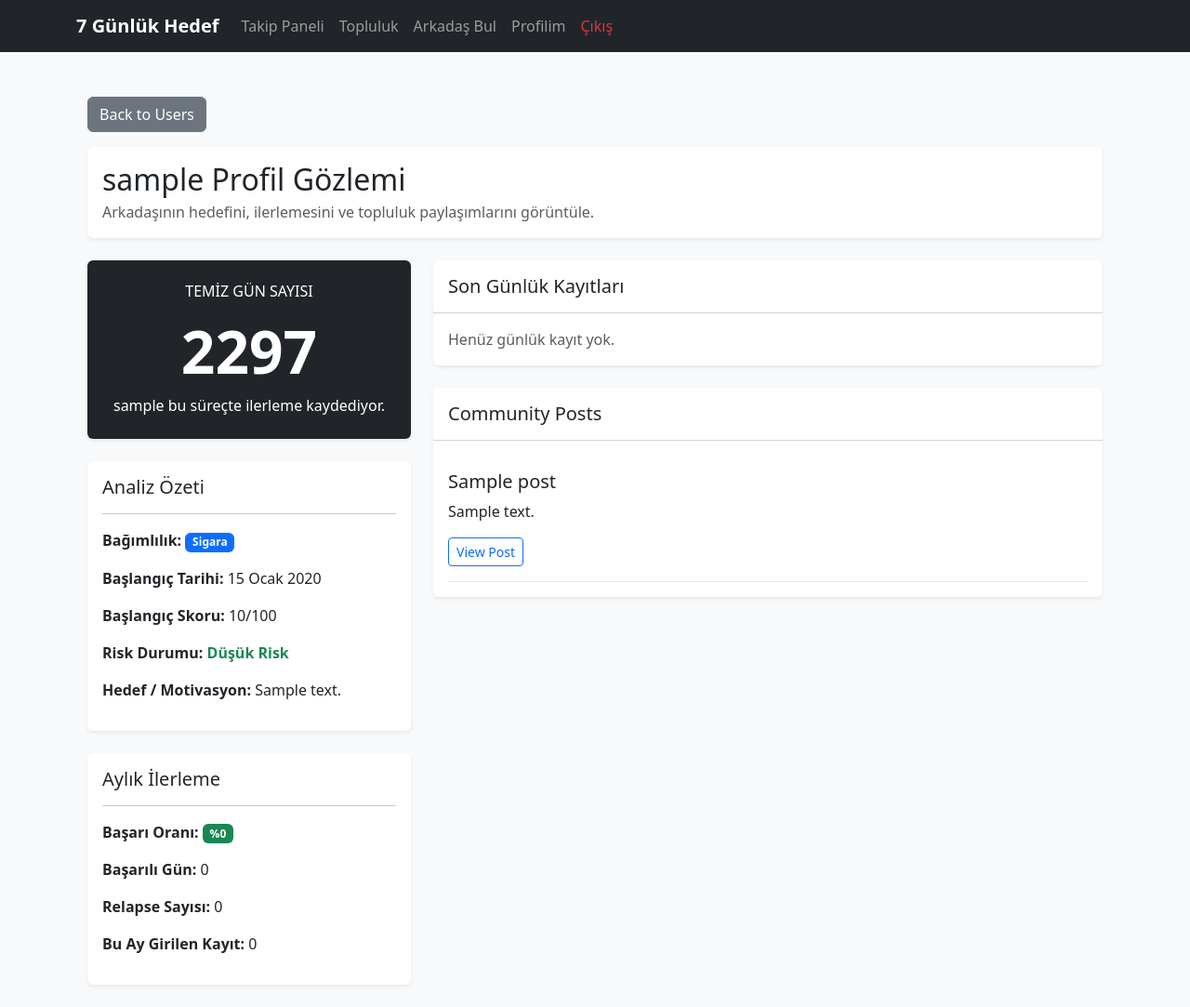
After one commit to encicek/BreakFree, a Django app: a page that uses templates/base.html in a window 1280 px wide. The commit adds this page. Shown: the whole page at 93% size. Run offline with Django 5.2, Linux system fonts and the light colour scheme; a user stored in the database is signed in; tables that the repository leaves empty hold one stand-in row (values such as "Sample post"); data that the repository does not hold is empty.

Commit message:
adasdasdadas
community bağlantı

```diff
--- a/community/admin.py
+++ b/community/admin.py
@@ -1,6 +1,7 @@
 from django.contrib import admin
-from .models import Post, Comment, Support
+from .models import Post, Comment, Support, Friendship
 
 admin.site.register(Post)
 admin.site.register(Comment)
 admin.site.register(Support)
+admin.site.register(Friendship)
--- a/community/urls.py
+++ b/community/urls.py
@@ -7,4 +7,8 @@ urlpatterns = [
     path('create/', views.create_post, name='create_post'),
     path('post/<int:post_id>/', views.post_detail, name='post_detail'),
     path('post/<int:post_id>/support/', views.support_post, name='support_post'),
+
+    path('users/', views.user_list, name='user_list'),
+    path('profile/<str:username>/', views.user_profile, name='user_profile'),
+    path('friend/<int:user_id>/', views.toggle_friend, name='toggle_friend'),
 ]
--- a/community/views.py
+++ b/community/views.py
@@ -1,7 +1,11 @@
 from django.shortcuts import render, redirect, get_object_or_404
 from django.contrib.auth.decorators import login_required
-from .models import Post
+from django.contrib.auth.models import User
+from datetime import date
+
+from .models import Post, Friendship
 from .forms import PostForm, CommentForm
+from tracking.models import DependencyGoal
 
 
 def community_home(request):
@@ -58,3 +62,101 @@ def support_post(request, post_id):
         support.delete()
 
     return redirect('post_detail', post_id=post.id)
+
+@login_required
+def user_list(request):
+    users = User.objects.exclude(id=request.user.id)
+
+    friends = Friendship.objects.filter(
+        from_user=request.user
+    ).values_list('to_user_id', flat=True)
+
+    return render(request, 'community/user_list.html', {
+        'users': users,
+        'friends': friends,
+    })
+
+
+@login_required
+def user_profile(request, username):
+    profile_user = get_object_or_404(User, username=username)
+
+    posts = Post.objects.filter(user=profile_user).order_by('-created_at')
+
+    is_friend = Friendship.objects.filter(
+        from_user=request.user,
+        to_user=profile_user
+    ).exists()
+
+    goal = DependencyGoal.objects.filter(
+        user=profile_user,
+        is_active=True
+    ).first()
+
+    clean_days = 0
+    risk_level = None
+    recent_logs = None
+
+    monthly_success_rate = 0
+    monthly_total_logs = 0
+    monthly_relapses = 0
+    monthly_success_days = 0
+
+    if goal:
+        relapse_count = goal.logs.filter(relapse=True).count()
+        total_days = (date.today() - goal.start_date).days + 1
+        clean_days = max(total_days - relapse_count, 0)
+
+        recent_logs = goal.logs.all()[:5]
+
+        today = date.today()
+        monthly_logs = goal.logs.filter(
+            date__year=today.year,
+            date__month=today.month
+        )
+
+        monthly_total_logs = monthly_logs.count()
+        monthly_relapses = monthly_logs.filter(relapse=True).count()
+        monthly_success_days = monthly_total_logs - monthly_relapses
+
+        if monthly_total_logs > 0:
+            monthly_success_rate = round(
+                (monthly_success_days / monthly_total_logs) * 100
+            )
+
+        if goal.initial_score >= 70:
+            risk_level = "Yüksek"
+        elif goal.initial_score >= 40:
+            risk_level = "Orta"
+        else:
+            risk_level = "Düşük"
+
+    return render(request, 'community/user_profile.html', {
+        'profile_user': profile_user,
+        'posts': posts,
+        'is_friend': is_friend,
+        'goal': goal,
+        'clean_days': clean_days,
+        'risk_level': risk_level,
+        'recent_logs': recent_logs,
+        'monthly_success_rate': monthly_success_rate,
+        'monthly_total_logs': monthly_total_logs,
+        'monthly_relapses': monthly_relapses,
+        'monthly_success_days': monthly_success_days,
+    })
+
+
+@login_required
+def toggle_friend(request, user_id):
+    to_user = get_object_or_404(User, id=user_id)
+
+    if to_user != request.user:
+        friendship, created = Friendship.objects.get_or_create(
+            from_user=request.user,
+            to_user=to_user
+        )
+
+        if not created:
+            friendship.delete()
+
+    return redirect('user_profile', username=to_user.username)
--- a/templates/base.html
+++ b/templates/base.html
@@ -10,15 +10,44 @@
 
     <nav class="navbar navbar-expand-lg navbar-dark bg-dark mb-4">
         <div class="container">
-            <a class="navbar-brand" href="#">7 Günlük Hedef</a>
+
+            <a class="navbar-brand fw-bold" href="#">
+                7 Günlük Hedef
+            </a>
+
             <div class="collapse navbar-collapse">
                 <ul class="navbar-nav me-auto">
+
                     <li class="nav-item">
-                        <a class="nav-link" href="/tracking/">Takip Paneli</a>
+                        <a class="nav-link" href="{% url 'tracking:dashboard' %}">
+                            Takip Paneli
+                        </a>
                     </li>
+
                     <li class="nav-item">
-                        <a class="nav-link" href="/community/">Topluluk</a>
+                        <a class="nav-link" href="{% url 'community_home' %}">
+                            Topluluk
+                        </a>
                     </li>
+
+                    <li class="nav-item">
+                        <a class="nav-link" href="{% url 'user_list' %}">
+                            Arkadaş Bul
+                        </a>
+                    </li>
+
+                    <li class="nav-item">
+                        <a class="nav-link" href="{% url 'user_profile' request.user.username %}">
+                            Profilim
+                        </a>
+                    </li>
+
+                    <li class="nav-item">
+                        <a class="nav-link text-danger" href="{% url 'logout' %}">
+                            Çıkış
+                        </a>
+                    </li>
+
                 </ul>
             </div>
         </div>
--- /dev/null
+++ b/templates/community/user_profile.html
@@ -0,0 +1,194 @@
+{% extends 'base.html' %}
+
+{% block content %}
+<div class="container mt-5">
+
+    <a href="{% url 'user_list' %}" class="btn btn-secondary mb-3">
+        Back to Users
+    </a>
+
+    <div class="card shadow-sm border-0 mb-4">
+        <div class="card-body d-flex justify-content-between align-items-center">
+            <div>
+                <h2 class="mb-1">{{ profile_user.username }} Profil Gözlemi</h2>
+                <p class="text-muted mb-0">
+                    Arkadaşının hedefini, ilerlemesini ve topluluk paylaşımlarını görüntüle.
+                </p>
+            </div>
+
+            {% if profile_user != request.user %}
+                {% if is_friend %}
+                    <a href="{% url 'toggle_friend' profile_user.id %}" class="btn btn-danger">
+                        Remove Friend
+                    </a>
+                {% else %}
+                    <a href="{% url 'toggle_friend' profile_user.id %}" class="btn btn-success">
+                        Add Friend
+                    </a>
+                {% endif %}
+            {% endif %}
+        </div>
+    </div>
+
+    {% if goal %}
+        <div class="row">
+            <div class="col-md-4">
+
+                <div class="card shadow-sm border-0 bg-dark text-white mb-4">
+                    <div class="card-body text-center p-4">
+                        <h6 class="text-uppercase mb-3">Temiz Gün Sayısı</h6>
+                        <h1 class="display-3 fw-bold">{{ clean_days }}</h1>
+                        <p class="mb-0">
+                            {{ profile_user.username }} bu süreçte ilerleme kaydediyor.
+                        </p>
+                    </div>
+                </div>
+
+                <div class="card shadow-sm border-0 mb-4">
+                    <div class="card-body">
+                        <h5>Analiz Özeti</h5>
+                        <hr>
+
+                        <p>
+                            <strong>Bağımlılık:</strong>
+                            <span class="badge bg-primary">
+                                {{ goal.get_dependency_type_display }}
+                            </span>
+                        </p>
+
+                        <p>
+                            <strong>Başlangıç Tarihi:</strong>
+                            {{ goal.start_date }}
+                        </p>
+
+                        <p>
+                            <strong>Başlangıç Skoru:</strong>
+                            {{ goal.initial_score }}/100
+                        </p>
+
+                        <p>
+                            <strong>Risk Durumu:</strong>
+                            {% if risk_level == "Yüksek" %}
+                                <span class="text-danger fw-bold">Yüksek Risk</span>
+                            {% elif risk_level == "Orta" %}
+                                <span class="text-warning fw-bold">Orta Risk</span>
+                            {% else %}
+                                <span class="text-success fw-bold">Düşük Risk</span>
+                            {% endif %}
+                        </p>
+
+                        {% if goal.target_note %}
+                            <p>
+                                <strong>Hedef / Motivasyon:</strong>
+                                {{ goal.target_note }}
+                            </p>
+                        {% endif %}
+                    </div>
+                </div>
+
+                <div class="card shadow-sm border-0 mb-4">
+                    <div class="card-body">
+                        <h5>Aylık İlerleme</h5>
+                        <hr>
+
+                        <p>
+                            <strong>Başarı Oranı:</strong>
+                            <span class="badge bg-success">
+                                %{{ monthly_success_rate }}
+                            </span>
+                        </p>
+
+                        <p>
+                            <strong>Başarılı Gün:</strong>
+                            {{ monthly_success_days }}
+                        </p>
+
+                        <p>
+                            <strong>Relapse Sayısı:</strong>
+                            {{ monthly_relapses }}
+                        </p>
+
+                        <p>
+                            <strong>Bu Ay Girilen Kayıt:</strong>
+                            {{ monthly_total_logs }}
+                        </p>
+                    </div>
+                </div>
+
+            </div>
+
+            <div class="col-md-8">
+
+                <div class="card shadow-sm border-0 mb-4">
+                    <div class="card-header bg-white py-3">
+                        <h5 class="mb-0">Son Günlük Kayıtları</h5>
+                    </div>
+
+                    <div class="card-body">
+                        {% for log in recent_logs %}
+                            <div class="border-bottom py-2">
+                                <p class="mb-1">
+                                    <strong>{{ log.date }}</strong>
+                                </p>
+
+                                <p class="mb-1">
+                                    Zorlanma Seviyesi: {{ log.craving_level }}/10
+                                </p>
+
+                                <p class="mb-1">
+                                    Relapse:
+                                    {% if log.relapse %}
+                                        <span class="text-danger fw-bold">Evet</span>
+                                    {% else %}
+                                        <span class="text-success fw-bold">Hayır</span>
+                                    {% endif %}
+                                </p>
+
+                                {% if log.trigger %}
+                                    <p class="mb-0 text-muted">
+                                        Tetikleyici: {{ log.trigger }}
+                                    </p>
+                                {% endif %}
+                            </div>
+                        {% empty %}
+                            <p class="text-muted mb-0">
+                                Henüz günlük kayıt yok.
+                            </p>
+                        {% endfor %}
+                    </div>
+                </div>
+
+                <div class="card shadow-sm border-0 mb-4">
+                    <div class="card-header bg-white py-3">
+                        <h5 class="mb-0">Community Posts</h5>
+                    </div>
+
+                    <div class="card-body">
+                        {% for post in posts %}
+                            <div class="border-bottom py-3">
+                                <h5>{{ post.title }}</h5>
+                                <p>{{ post.content|truncatewords:30 }}</p>
+
+                                <a href="{% url 'post_detail' post.id %}" class="btn btn-outline-primary btn-sm">
+                                    View Post
+                                </a>
+                            </div>
+                        {% empty %}
+                            <p class="text-muted">
+                                This user has not shared any posts yet.
+                            </p>
+                        {% endfor %}
+                    </div>
+                </div>
+
+            </div>
+        </div>
+
+    {% else %}
+        <div class="alert alert-info">
+            Bu kullanıcının aktif bir takip hedefi henüz yok.
+        </div>
+    {% endif %}
+
+</div>
+{% endblock %}
```
Also changed, not shown: community/models.py (+19 -0 lines), templates/community/community_home.html (+25 -6 lines), templates/community/user_list.html (added, +32 -0 lines), community/migrations/0002_friendship.py (added).
